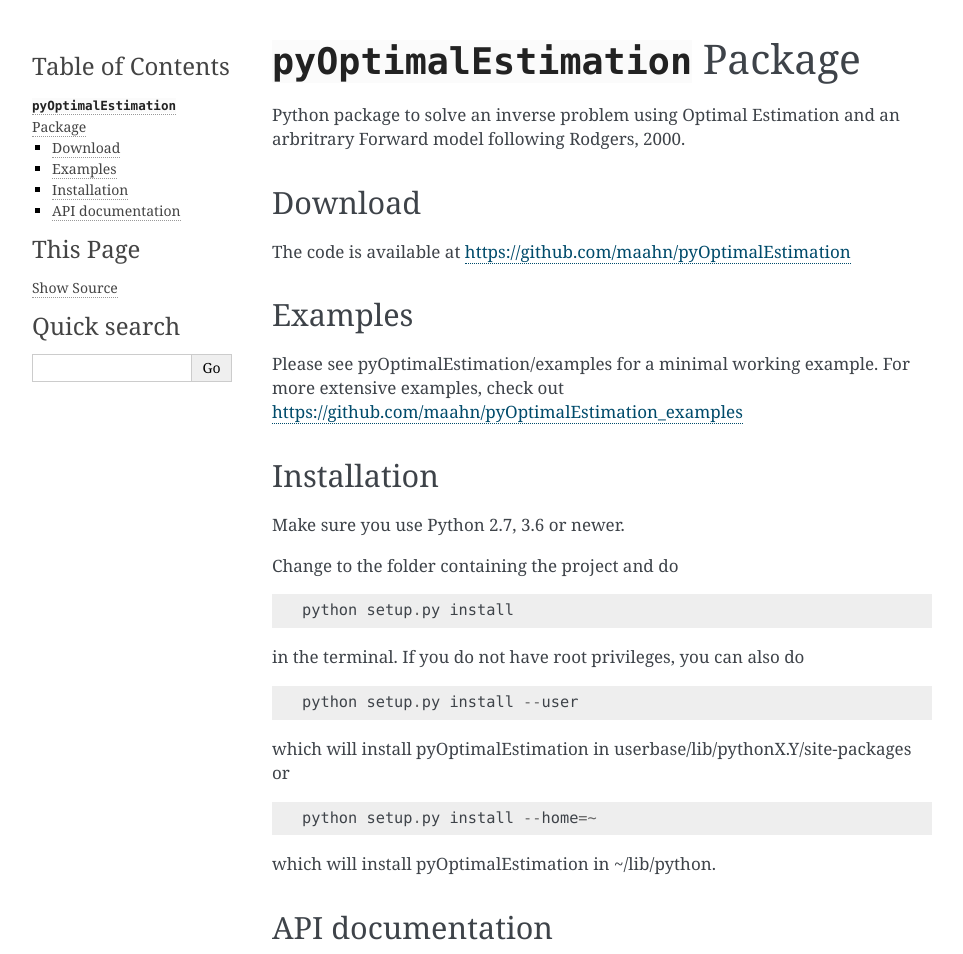
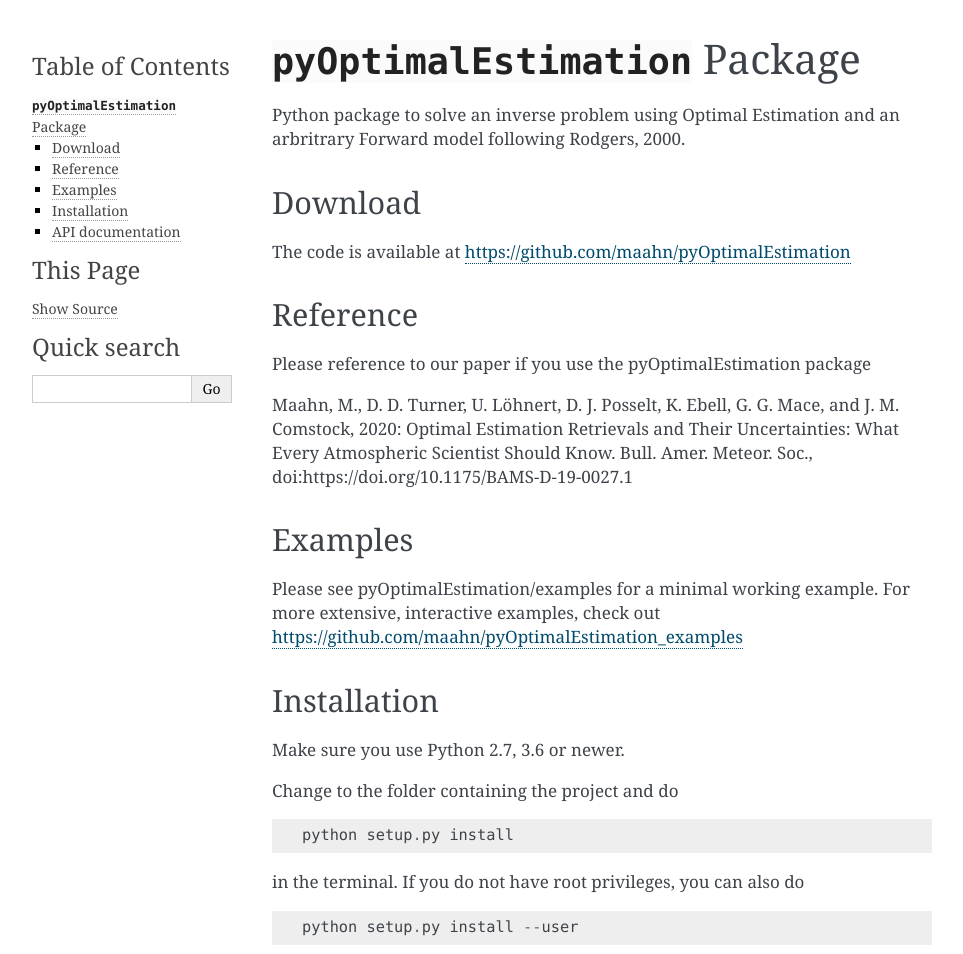
Before and after one commit to maahn/pyOptimalEstimation, a Sphinx documentation site: the page built from docs/index.rst, in a window 1280 px wide, cut to the strip 0-954 px from the top of the page. Shown: the whole strip, without its empty margins (148-1111 px from the left). Built offline with Sphinx 7.4.7, drawn with Linux system fonts in a browser that asks for light colours.

Commit message:
Added reference to documentation

```diff
--- a/docs/index.rst
+++ b/docs/index.rst
@@ -14,10 +14,18 @@ Download
 
 The code is available at https://github.com/maahn/pyOptimalEstimation
 
+
+Reference
+---------
+
+Please reference to our paper if you use the pyOptimalEstimation package
+
+Maahn, M., D. D. Turner, U. Löhnert, D. J. Posselt, K. Ebell, G. G. Mace, and J. M. Comstock, 2020: Optimal Estimation Retrievals and Their Uncertainties: What Every Atmospheric Scientist Should Know. Bull. Amer. Meteor. Soc., doi:https://doi.org/10.1175/BAMS-D-19-0027.1
+
 Examples
 --------
 
-Please see pyOptimalEstimation/examples for a minimal working example. For more extensive examples, check out  https://github.com/maahn/pyOptimalEstimation_examples
+Please see pyOptimalEstimation/examples for a minimal working example. For more extensive, interactive examples, check out  https://github.com/maahn/pyOptimalEstimation_examples
 
 
 Installation
```
